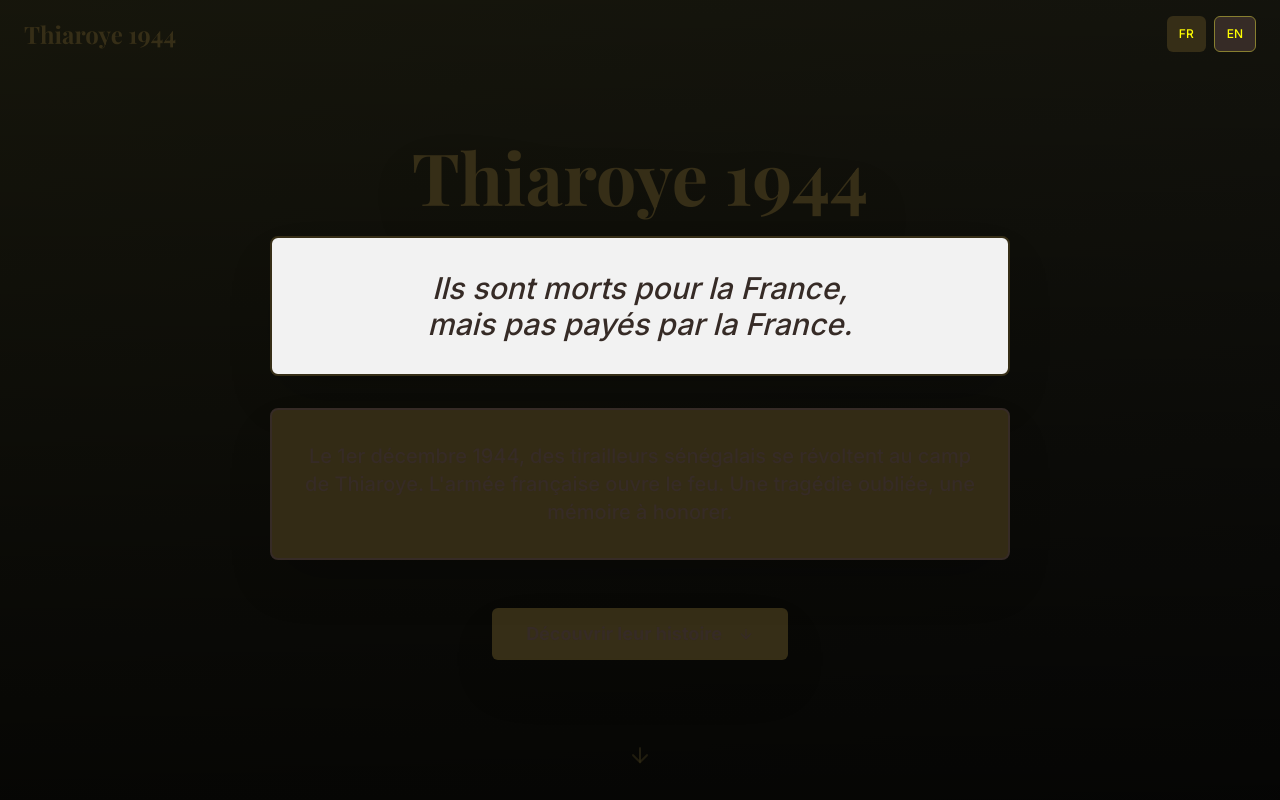
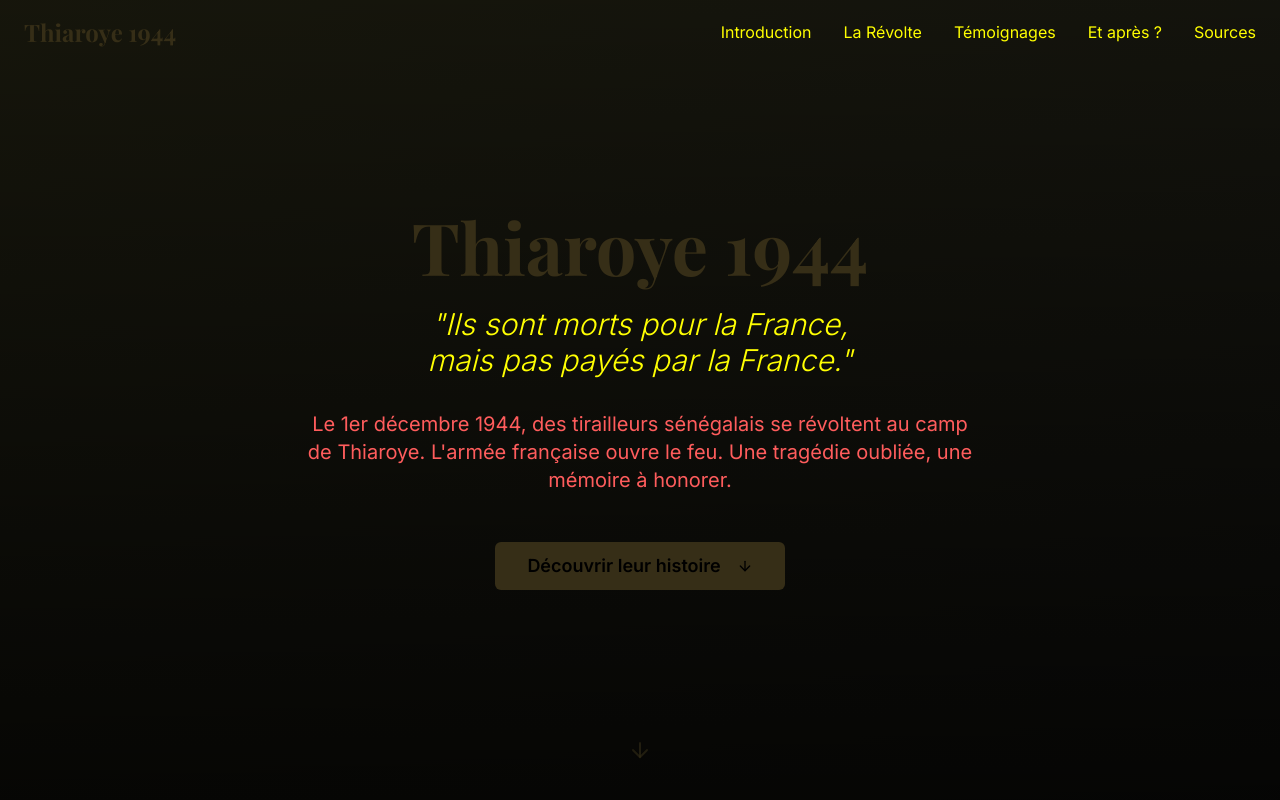
Before and after one commit to Deku937/thiaroye-echoes-remembrance, a React (Vite) app: page / in a window 1280 px wide. Shown: the top 800 px of the page. Built offline with nearby package versions, Linux system fonts and the light colour scheme.

Commit message:
Reverted to commit d00a917740ecdf9ef47af5c7ab377f8d71d09e94

```diff
--- a/src/components/Hero.tsx
+++ b/src/components/Hero.tsx
@@ -2,11 +2,9 @@
 import { useState, useEffect } from 'react';
 import { Button } from '@/components/ui/button';
 import { ArrowDown } from 'lucide-react';
-import { useLanguage } from '@/contexts/LanguageContext';
 
 const Hero = ({ onDiscover }: { onDiscover: () => void }) => {
   const [isVisible, setIsVisible] = useState(false);
-  const { t } = useLanguage();
 
   useEffect(() => {
     setIsVisible(true);
@@ -21,33 +19,28 @@ const Hero = ({ onDiscover }: { onDiscover: () => void }) => {
       <div className="absolute inset-0 bg-gradient-to-br from-kaki/20 to-dark-red/20" />
 
       <div className={`relative z-20 text-center max-w-4xl px-6 transition-all duration-1000 ${isVisible ? 'opacity-100 translate-y-0' : 'opacity-0 translate-y-10'}`}>
-        <h1 className="font-serif text-4xl md:text-6xl lg:text-7xl font-bold text-gold mb-6 leading-tight drop-shadow-2xl">
-          {t('title')}
+        <h1 className="font-serif text-4xl md:text-6xl lg:text-7xl font-bold text-gold mb-6 leading-tight">
+          Thiaroye 1944
         </h1>
 
-        <div className="mb-8 bg-white/95 backdrop-blur-md rounded-lg p-8 border-2 border-gold shadow-2xl">
-          <blockquote className="text-xl md:text-2xl lg:text-3xl text-memorial-black italic font-medium leading-relaxed">
-            {t('quote').split('\n').map((line, index) => (
-              <span key={index}>
-                {line}
-                {index === 0 && <br />}
-              </span>
-            ))}
+        <div className="mb-8">
+          <blockquote className="text-xl md:text-2xl lg:text-3xl text-foreground/90 italic font-light leading-relaxed">
+            "Ils sont morts pour la France,<br />
+            mais pas payés par la France."
           </blockquote>
         </div>
 
-        <div className="bg-gold/95 backdrop-blur-md rounded-lg p-8 mb-12 border-2 border-memorial-black shadow-2xl">
-          <p className="text-lg md:text-xl text-memorial-black font-medium leading-relaxed max-w-2xl mx-auto">
-            {t('description')}
-          </p>
-        </div>
+        <p className="text-lg md:text-xl text-muted-foreground mb-12 max-w-2xl mx-auto leading-relaxed">
+          Le 1er décembre 1944, des tirailleurs sénégalais se révoltent au camp de Thiaroye.
+          L'armée française ouvre le feu. Une tragédie oubliée, une mémoire à honorer.
+        </p>
 
         <Button
           onClick={onDiscover}
           size="lg"
-          className="bg-gold hover:bg-gold/90 text-memorial-black font-bold px-8 py-6 text-lg transition-all duration-300 hover:scale-105 shadow-2xl border-2 border-gold/50 hover:border-gold"
+          className="bg-gold hover:bg-gold/90 text-black font-semibold px-8 py-6 text-lg transition-all duration-300 hover:scale-105"
         >
-          {t('discoverButton')}
+          Découvrir leur histoire
           <ArrowDown className="ml-2 h-5 w-5" />
         </Button>
       </div>
--- a/src/components/LanguageSelector.tsx
+++ /dev/null
@@ -1,30 +0,0 @@
-
-import { Button } from '@/components/ui/button';
-import { useLanguage } from '@/contexts/LanguageContext';
-
-const LanguageSelector = () => {
-  const { language, setLanguage } = useLanguage();
-
-  return (
-    <div className="flex items-center space-x-2">
-      <Button
-        variant={language === 'fr' ? 'default' : 'outline'}
-        size="sm"
-        onClick={() => setLanguage('fr')}
-        className="text-xs"
-      >
-        FR
-      </Button>
-      <Button
-        variant={language === 'en' ? 'default' : 'outline'}
-        size="sm"
-        onClick={() => setLanguage('en')}
-        className="text-xs"
-      >
-        EN
-      </Button>
-    </div>
-  );
-};
-
-export default LanguageSelector;
--- a/src/components/Navigation.tsx
+++ b/src/components/Navigation.tsx
@@ -2,13 +2,10 @@
 import { useState, useEffect } from 'react';
 import { Menu, X } from 'lucide-react';
 import { Button } from '@/components/ui/button';
-import { useLanguage } from '@/contexts/LanguageContext';
-import LanguageSelector from './LanguageSelector';
 
-const Navigation = ({ showContent }: { showContent: boolean }) => {
+const Navigation = () => {
   const [isScrolled, setIsScrolled] = useState(false);
   const [isMobileMenuOpen, setIsMobileMenuOpen] = useState(false);
-  const { t } = useLanguage();
 
   useEffect(() => {
     const handleScroll = () => {
@@ -28,11 +25,11 @@ const Navigation = ({ showContent }: { showContent: boolean }) => {
   };
 
   const navItems = [
-    { id: 'intro', label: t('introduction') },
-    { id: 'revolt', label: t('revolt') },
-    { id: 'testimonies', label: t('testimonies') },
-    { id: 'aftermath', label: t('aftermath') },
-    { id: 'sources', label: t('sources') },
+    { id: 'intro', label: 'Introduction' },
+    { id: 'revolt', label: 'La Révolte' },
+    { id: 'testimonies', label: 'Témoignages' },
+    { id: 'aftermath', label: 'Et après ?' },
+    { id: 'sources', label: 'Sources' },
   ];
 
   return (
@@ -45,14 +42,10 @@ const Navigation = ({ showContent }: { showContent: boolean }) => {
             onClick={() => scrollToSection('hero')}
             className="font-serif text-xl md:text-2xl font-bold text-gold hover:text-gold/80 transition-colors"
           >
-            {t('title')}
+            Thiaroye 1944
           </button>
 
-          <div className="flex items-center space-x-4">
-            <LanguageSelector />
-
-            {/* Desktop Navigation - only show if content is visible */}
-            {showContent && (
+          {/* Desktop Navigation */}
           <div className="hidden md:flex items-center space-x-8">
             {navItems.map((item) => (
               <button
@@ -64,10 +57,8 @@ const Navigation = ({ showContent }: { showContent: boolean }) => {
               </button>
             ))}
           </div>
-            )}
 
-            {/* Mobile Navigation Toggle - only show if content is visible */}
-            {showContent && (
+          {/* Mobile Navigation Toggle */}
           <Button
             variant="ghost"
             size="sm"
@@ -76,12 +67,10 @@ const Navigation = ({ showContent }: { showContent: boolean }) => {
           >
             {isMobileMenuOpen ? <X className="h-6 w-6" /> : <Menu className="h-6 w-6" />}
           </Button>
-            )}
-          </div>
         </div>
 
-        {/* Mobile Navigation Menu - only show if content is visible */}
-        {showContent && isMobileMenuOpen && (
+        {/* Mobile Navigation Menu */}
+        {isMobileMenuOpen && (
           <div className="md:hidden mt-4 pb-4 border-t border-border">
             <div className="flex flex-col space-y-4 pt-4">
               {navItems.map((item) => (
--- a/src/contexts/LanguageContext.tsx
+++ /dev/null
@@ -1,84 +0,0 @@
-
-import React, { createContext, useContext, useState, ReactNode } from 'react';
-
-type Language = 'fr' | 'en';
-
-interface Translations {
-  [key: string]: {
-    fr: string;
-    en: string;
-  };
-}
-
-const translations: Translations = {
-  title: {
-    fr: 'Thiaroye 1944',
-    en: 'Thiaroye 1944'
-  },
-  quote: {
-    fr: 'Ils sont morts pour la France,\nmais pas payés par la France.',
-    en: 'They died for France,\nbut were not paid by France.'
-  },
-  description: {
-    fr: 'Le 1er décembre 1944, des tirailleurs sénégalais se révoltent au camp de Thiaroye. L\'armée française ouvre le feu. Une tragédie oubliée, une mémoire à honorer.',
-    en: 'On December 1, 1944, Senegalese riflemen revolt at the Thiaroye camp. The French army opens fire. A forgotten tragedy, a memory to honor.'
-  },
-  discoverButton: {
-    fr: 'Découvrir leur histoire',
-    en: 'Discover their story'
-  },
-  navigation: {
-    fr: 'Navigation',
-    en: 'Navigation'
-  },
-  introduction: {
-    fr: 'Introduction',
-    en: 'Introduction'
-  },
-  revolt: {
-    fr: 'La Révolte',
-    en: 'The Revolt'
-  },
-  testimonies: {
-    fr: 'Témoignages',
-    en: 'Testimonies'
-  },
-  aftermath: {
-    fr: 'Et après ?',
-    en: 'What happened next?'
-  },
-  sources: {
-    fr: 'Sources',
-    en: 'Sources'
-  }
-};
-
-interface LanguageContextType {
-  language: Language;
-  setLanguage: (lang: Language) => void;
-  t: (key: string) => string;
-}
-
-const LanguageContext = createContext<LanguageContextType | undefined>(undefined);
-
-export const LanguageProvider = ({ children }: { children: ReactNode }) => {
-  const [language, setLanguage] = useState<Language>('fr');
-
-  const t = (key: string): string => {
-    return translations[key]?.[language] || key;
-  };
-
-  return (
-    <LanguageContext.Provider value={{ language, setLanguage, t }}>
-      {children}
-    </LanguageContext.Provider>
-  );
-};
-
-export const useLanguage = () => {
-  const context = useContext(LanguageContext);
-  if (context === undefined) {
-    throw new Error('useLanguage must be used within a LanguageProvider');
-  }
-  return context;
-};
--- a/src/pages/Index.tsx
+++ b/src/pages/Index.tsx
@@ -1,5 +1,5 @@
 
-import { useState } from 'react';
+import { useRef } from 'react';
 import Hero from '@/components/Hero';
 import Navigation from '@/components/Navigation';
 import Introduction from '@/components/Introduction';
@@ -8,43 +8,30 @@ import Testimonies from '@/components/Testimonies';
 import Aftermath from '@/components/Aftermath';
 import Sources from '@/components/Sources';
 import Footer from '@/components/Footer';
-import { LanguageProvider } from '@/contexts/LanguageContext';
 
 const Index = () => {
-  const [showContent, setShowContent] = useState(false);
-
-  const handleDiscover = () => {
-    setShowContent(true);
-    // Scroll to content after a short delay to allow for state update
-    setTimeout(() => {
+  const scrollToIntro = () => {
     const introSection = document.getElementById('intro');
     if (introSection) {
       introSection.scrollIntoView({ behavior: 'smooth' });
     }
-    }, 100);
   };
 
   return (
-    <LanguageProvider>
     <div className="min-h-screen bg-background">
-        <Navigation showContent={showContent} />
+      <Navigation />
 
       <div id="hero">
-          <Hero onDiscover={handleDiscover} />
+        <Hero onDiscover={scrollToIntro} />
       </div>
 
-        {showContent && (
-          <>
       <Introduction />
       <Revolt />
       <Testimonies />
       <Aftermath />
       <Sources />
       <Footer />
-          </>
-        )}
     </div>
-    </LanguageProvider>
   );
 };
 
```
Lines whose indentation alone changed are shown as unchanged.
